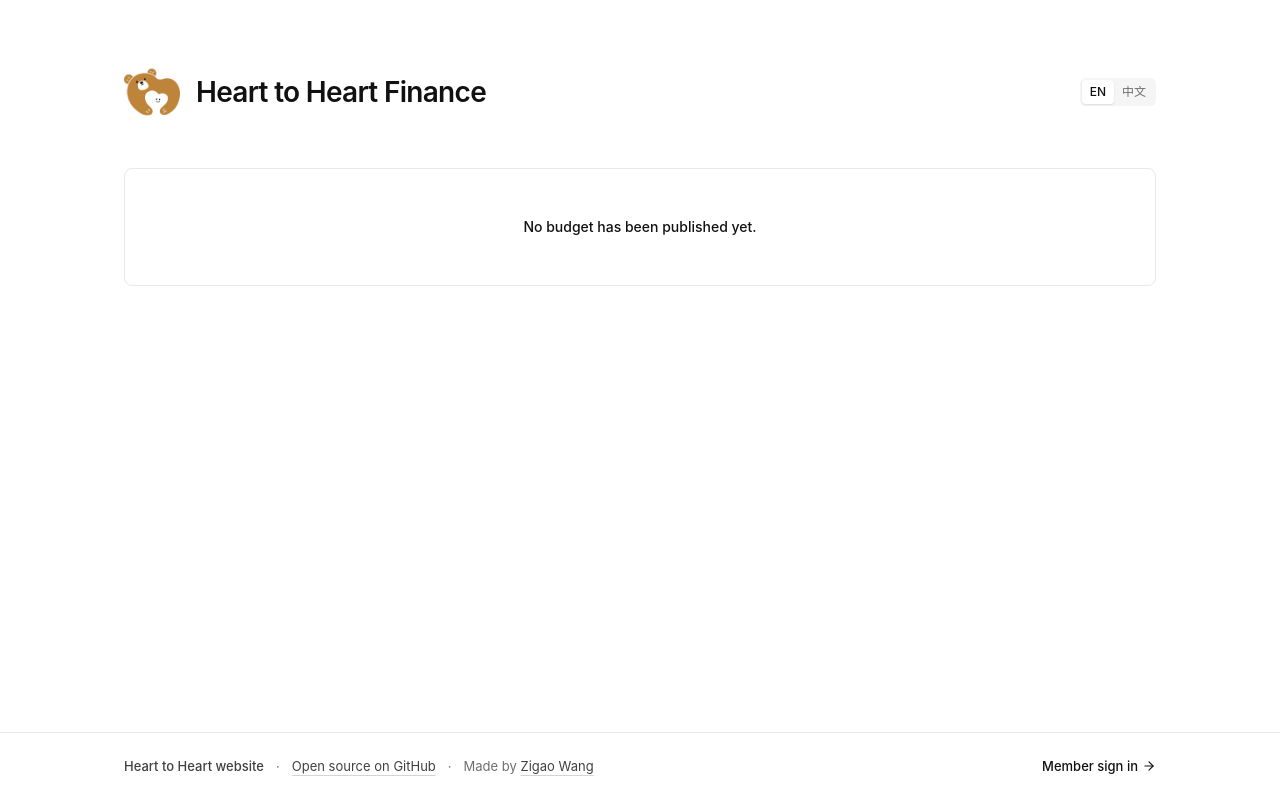
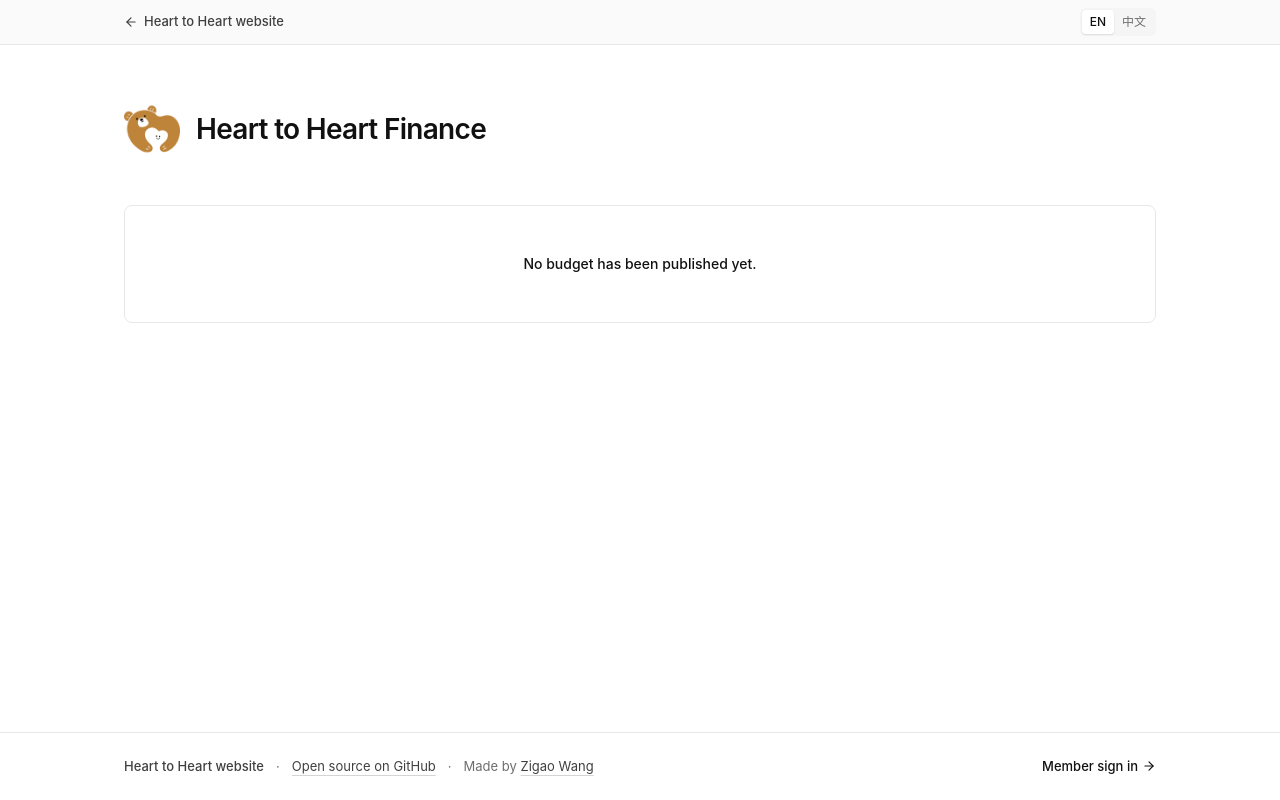
Before and after one commit to ZigaoWang/h2h-finance, a Next.js app: page / in a window 1280 px wide. Built offline with nearby package versions, Linux system fonts and the light colour scheme; no server answers; the database is empty.

Commit message:
feat: link back to the Heart to Heart website from the top of the public page

```diff
--- a/src/app/page.tsx
+++ b/src/app/page.tsx
@@ -1,6 +1,6 @@
 import type { Metadata } from "next";
 import Link from "next/link";
-import { ArrowRight } from "lucide-react";
+import { ArrowLeft, ArrowRight } from "lucide-react";
 import { getLocale, getTranslations } from "next-intl/server";
 import { DashboardBody } from "@/components/dashboard/dashboard-body";
 import { LocaleSwitch } from "@/components/locale-switch";
@@ -29,10 +29,22 @@ export default async function HomePage({ searchParams }: PageProps<"/">) {
 
   return (
     <div className="flex min-h-dvh flex-col">
-      <main className="mx-auto w-full max-w-[1080px] flex-1 px-4 pt-10 pb-16 sm:px-6 md:pt-16">
+      {/* This site is part of the club's website; the way back is always in view. */}
+      <div className="border-b border-line bg-[#fafafa]">
+        <div className="mx-auto flex h-11 max-w-[1080px] items-center justify-between gap-4 px-4 sm:px-6">
+          <a href="https://h2h.ykps.net" className="inline-flex items-center gap-1.5 text-[13px] font-medium text-ink-2 hover:text-ink">
+            <ArrowLeft className="size-3.5" aria-hidden />
+            {t("home.mainSite")}
+          </a>
+          <LocaleSwitch />
+        </div>
+      </div>
+      <main className="mx-auto w-full max-w-[1080px] flex-1 px-4 pt-10 pb-16 sm:px-6 md:pt-14">
         <header className="mb-10 flex flex-wrap items-center justify-between gap-x-6 gap-y-4 md:mb-12">
           <div className="flex items-center gap-4">
-            <LogoMark size={56} />
+            <a href="https://h2h.ykps.net" aria-label={t("home.mainSite")} className="shrink-0 transition-opacity hover:opacity-80">
+              <LogoMark size={56} />
+            </a>
             <div>
               <h1 className="text-[24px] leading-tight font-semibold tracking-tight sm:text-[28px]">{t("brand.name")}</h1>
               {year && (
@@ -42,10 +54,7 @@ export default async function HomePage({ searchParams }: PageProps<"/">) {
               )}
             </div>
           </div>
-          <div className="flex items-center gap-3">
-            {year && <YearSwitch years={listYears()} value={year.id} />}
-            <LocaleSwitch />
-          </div>
+          {year && <YearSwitch years={listYears()} value={year.id} />}
         </header>
 
         {!enabled ? (
```
